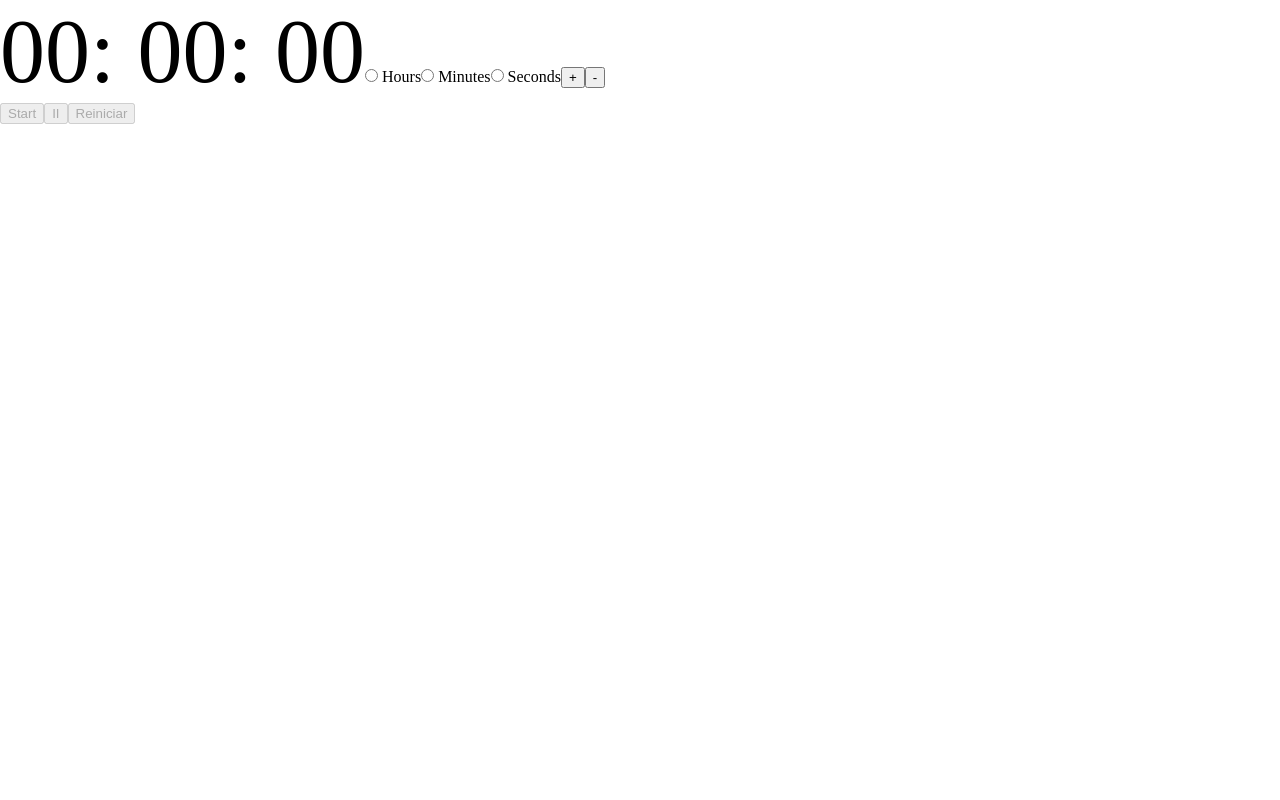
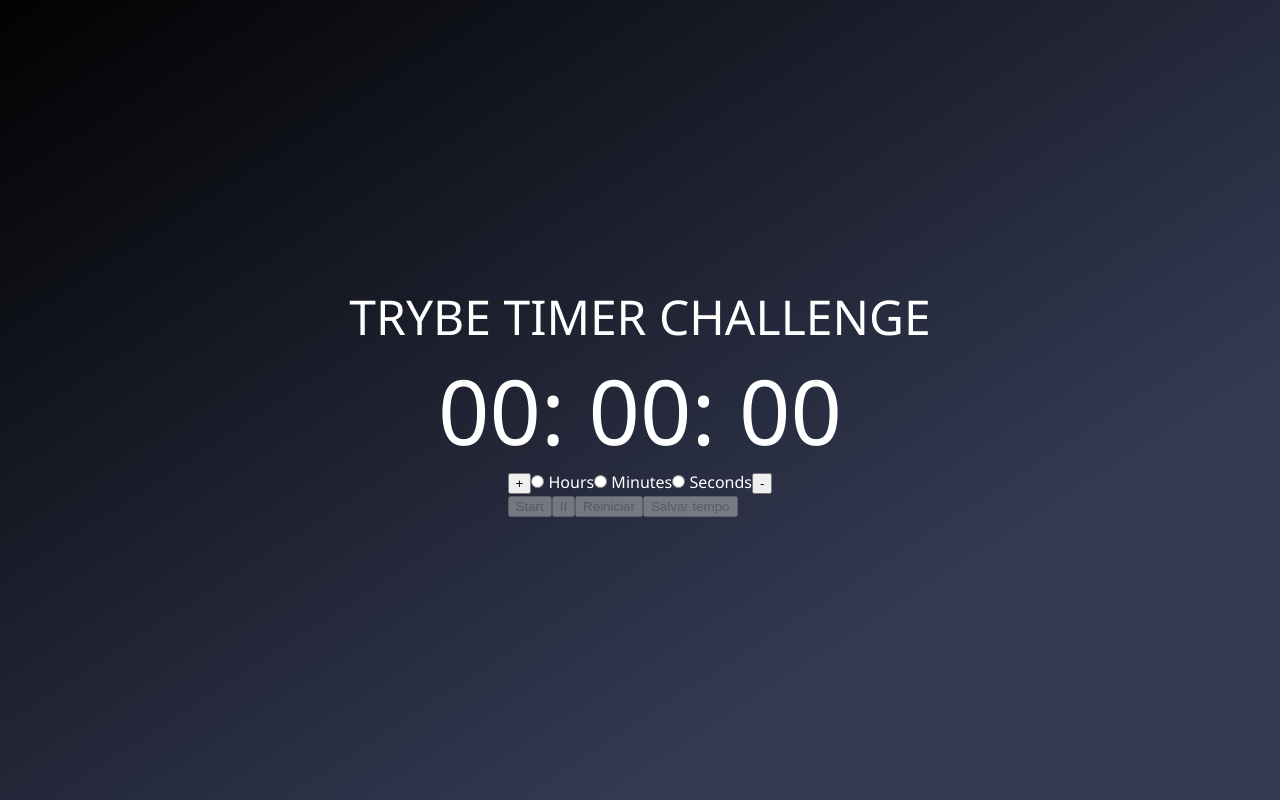
Before and after one commit to agsleonardo/trybe-time-challenge, a React (Create React App) app: page / in a window 1280 px wide. Built offline with nearby package versions, Linux system fonts and the light colour scheme.

Commit message:
adjust style - bg, font n positions

```diff
--- a/src/App.css
+++ b/src/App.css
@@ -1,5 +1,27 @@
 * {
   margin: 0;
+}
+
+body {
+  background-image: linear-gradient(147deg, #020202 0%, #343a54 74%);
+  width: 100vw;
+  height: 100vh;
+  color: white;
+  font-family: 'Segoe UI', Tahoma, Geneva, Verdana, sans-serif;
+}
+
+
+.main {
+  display: inline-flex;
+  flex-direction: column;
+  align-items: center;
+  justify-content: center;
+  width: 100vw;
+  height: 100vh;
+}
+
+.header {
+  font-size: 48px;
 }
 
 .counter {
@@ -7,3 +29,7 @@
   display: inline-flex;
   flex-wrap: wrap;
 }
+
+.buttons {
+
+}
--- a/src/App.js
+++ b/src/App.js
@@ -87,19 +87,31 @@
     this.startCounter(restart)
   }
 
+  saveTime = () => {
+    console.log('oi');
+  }
+
   render() {
 
     return (
-      <>
+      <main className='main'>
+      <section className='header'>
+        TRYBE TIMER CHALLENGE
+      </section>
+      <section className='header'>
       <Counter { ...this.state }/>
+      </section>
+      <section className='buttons'>
+      <Button name="addCounter" onClick={this.handleClick} label="+" disabled={this.state.disabled} />
       <Radio onChange={this.handleChange}/>
-      <Button name="addCounter" onClick={this.handleClick} label="+" disabled={this.state.disabled} />
       <Button name="subCounter" onClick={this.handleClick} label="-" disabled={this.state.disabled} />
       <br />
       <Button name="start" onClick={() => this.startCounter(this.totalTimer())} label="Start" disabled={this.state.disabledStart} />
       <Button name="pause" onClick={this.pauseTimer} label="II" disabled={this.state.disabledPause} />
       <Button name="restart" onClick={this.restartTimer} label="Reiniciar" disabled={this.state.disabledRestart} />
-      </>
+      <Button name="saveTime" onClick={this.saveTime} label="Salvar tempo" disabled={this.state.disabledStart} />
+      </section>
+      </main>
     );
   }
 }
```
